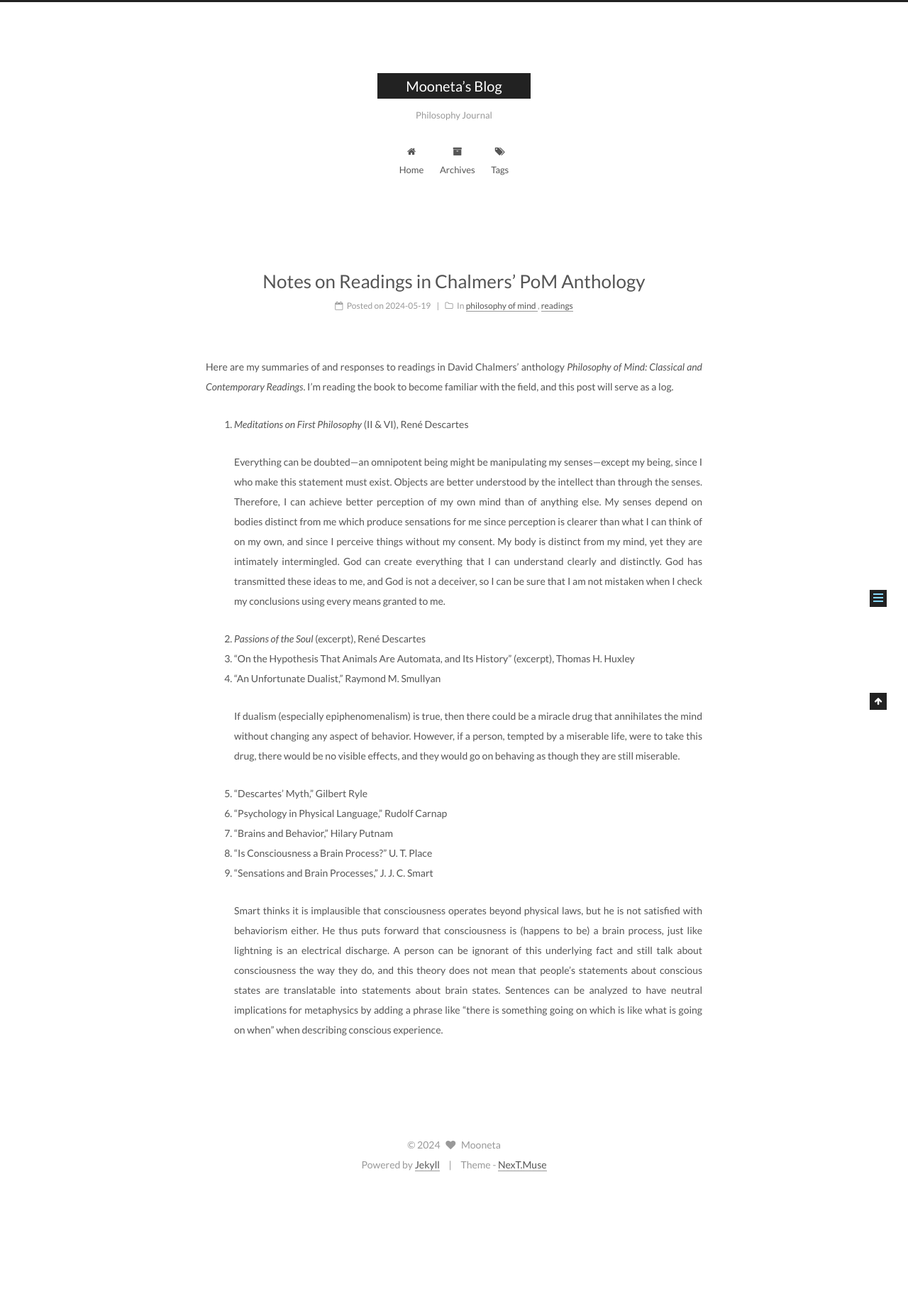
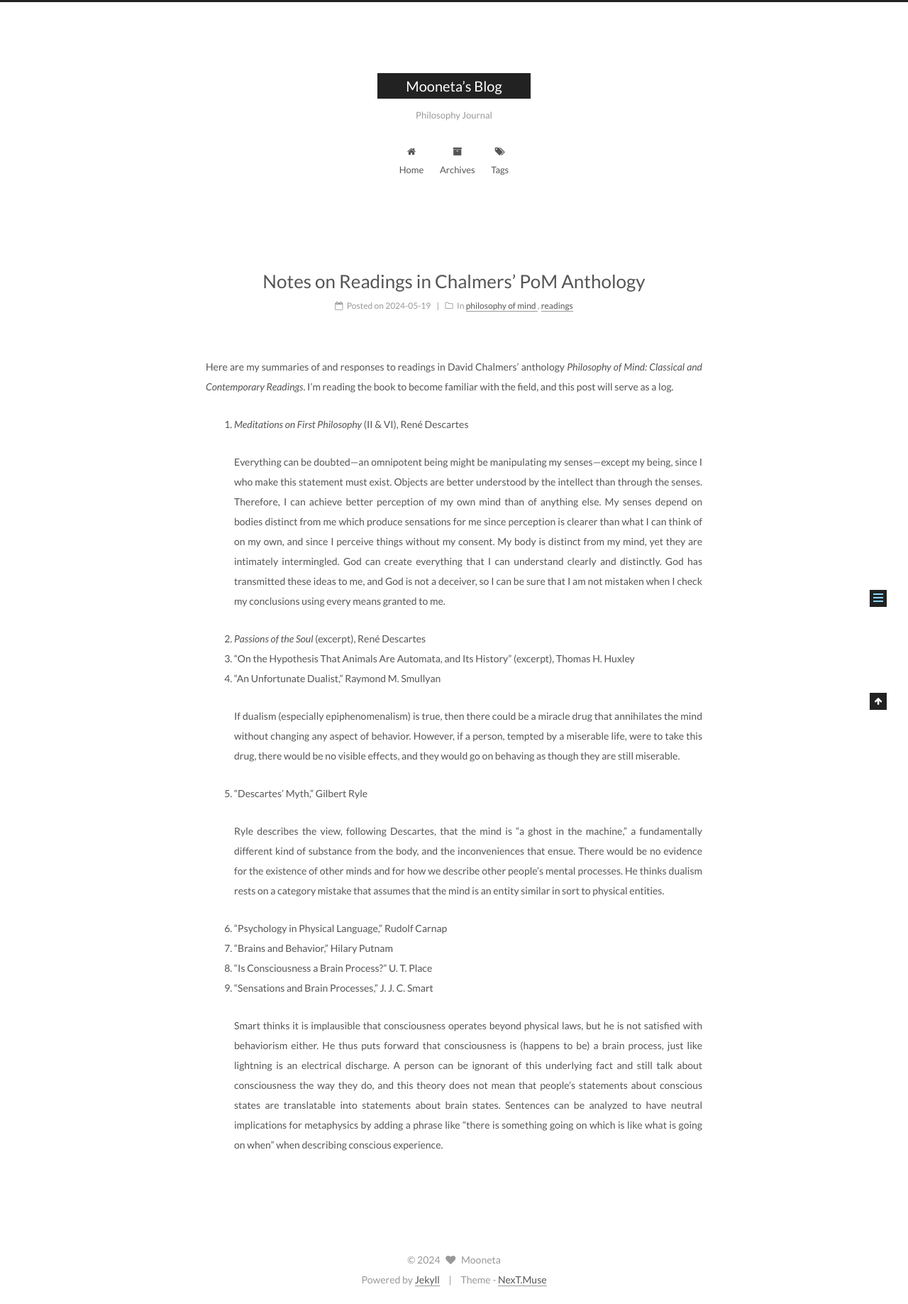
Before and after one commit to mooneta/mooneta.github.io, a Jekyll site: the page built from _posts/2013-12-24-categories.md, in a window 1280 px wide. Shown: the whole page at 71% size. Built offline with Jekyll 4.4.1, drawn with Linux system fonts in a browser that asks for light colours; before the commit the page ends 1675 px from its top, so only the background shows below that.

Commit message:
Update 2013-12-24-categories.md

```diff
--- a/_posts/2013-12-24-categories.md
+++ b/_posts/2013-12-24-categories.md
@@ -38,6 +38,14 @@ to become familiar with the field, and this post will serve as a log.
    as though they are still miserable.
 
 5. “Descartes’ Myth,” Gilbert Ryle
+
+   Ryle describes the view, following Descartes, that the mind is “a ghost in
+   the machine,” a fundamentally different kind of substance from the body, and
+   the inconveniences that ensue. There would be no evidence for the existence
+   of other minds and for how we describe other people’s mental processes. He
+   thinks dualism rests on a category mistake that assumes that the mind is an
+   entity similar in sort to physical entities.
+
 6. “Psychology in Physical Language,” Rudolf Carnap
 7. “Brains and Behavior,” Hilary Putnam
 8. “Is Consciousness a Brain Process?” U. T. Place
```
